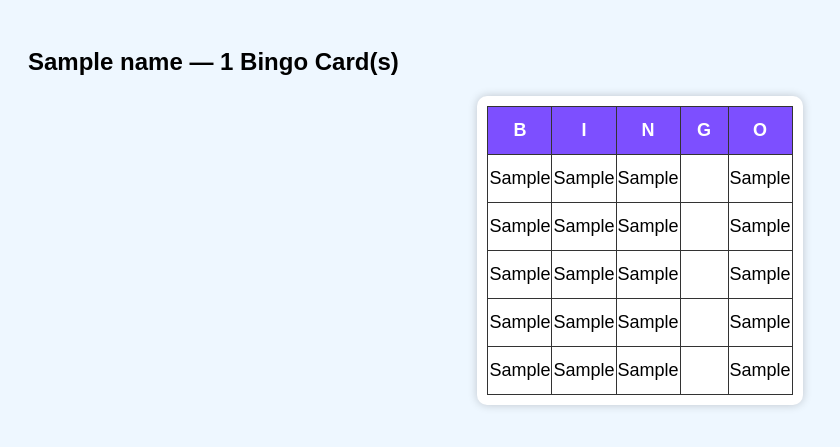
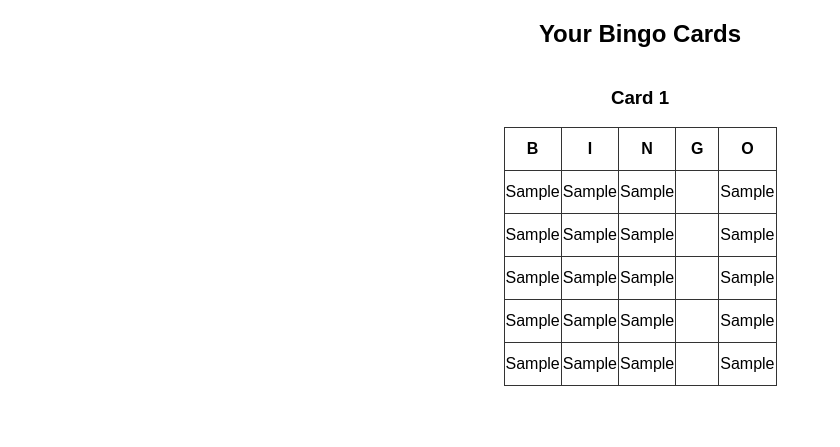
Before and after one commit to JessDoobie/JessDoobie-Live-Bingo-v3, a Flask app: template templates/cards.html in a window 1280 px wide. Shown: the top 447 px of the page, without its empty margins (0-840 px from the left). Run offline with Flask 3, Linux system fonts and the light colour scheme; the template is opened without the code that fills it: most values are stand-ins (such as "Sample title", 1, 10 or a date in 2020).

Commit message:
Update cards.html

```diff
--- a/templates/cards.html
+++ b/templates/cards.html
@@ -1,39 +1,71 @@
-
 <!DOCTYPE html>
 <html>
 <head>
-<title>{{ name }}'s Bingo Cards</title>
+  <title>Your Bingo Cards</title>
   <style>
-body { font-family: Arial; background:#eef7ff; padding:20px; }
-.cards { display:flex; flex-wrap:wrap; justify-content:center; gap:20px; }
-.card { background:white; padding:10px; border-radius:10px; box-shadow:0 0 10px rgba(0,0,0,0.2); }
-table { border-collapse:collapse; }
+    body {
+      font-family: Arial, sans-serif;
+      background: #ffffff;
+      text-align: center;
+    }
+    .cards {
+      display: flex;
+      flex-wrap: wrap;
+      justify-content: center;
+      gap: 20px;
+    }
+    table {
+      border-collapse: collapse;
+      margin: 10px;
+    }
     th, td {
- border:1px solid #333; width:45px; height:45px;
- text-align:center; font-size:18px; cursor:pointer;
+      border: 1px solid #333;
+      width: 40px;
+      height: 40px;
+      text-align: center;
+      cursor: pointer;
     }
-th { background:#7d4fff; color:white; }
-td.marked { background:turquoise; color:purple; font-weight:bold; }
+    td.marked {
+      background: #7d4fff;
+      color: white;
+    }
   </style>
+
   <script>
-function toggle(cell){ cell.classList.toggle("marked"); }
+    function toggle(cell) {
+      cell.classList.toggle("marked");
+    }
   </script>
 </head>
+
 <body>
-<h2>{{ name }} — {{ count }} Bingo Card(s)</h2>
+
+  <h2>Your Bingo Cards</h2>
+
   <div class="cards">
     {% for card in cards %}
-<div class="card">
+      <div>
+        <h3>Card {{ card.id }}</h3>
         <table>
-<tr>{% for l in ["B","I","N","G","O"] %}<th>{{ l }}</th>{% endfor %}</tr>
+          <tr>
+            {% for l in ["B","I","N","G","O"] %}
+              <th>{{ l }}</th>
+            {% endfor %}
+          </tr>
+
           {% for i in range(5) %}
-<tr>{% for l in ["B","I","N","G","O"] %}
-<td onclick="toggle(this)">{{ card[l][i] }}</td>
-{% endfor %}</tr>
+          <tr>
+            {% for l in ["B","I","N","G","O"] %}
+              <td onclick="toggle(this)">
+                {{ card.data[l][i] }}
+              </td>
+            {% endfor %}
+          </tr>
           {% endfor %}
         </table>
       </div>
     {% endfor %}
   </div>
+
 </body>
 </html>
```
Lines whose indentation alone changed are shown as unchanged.
